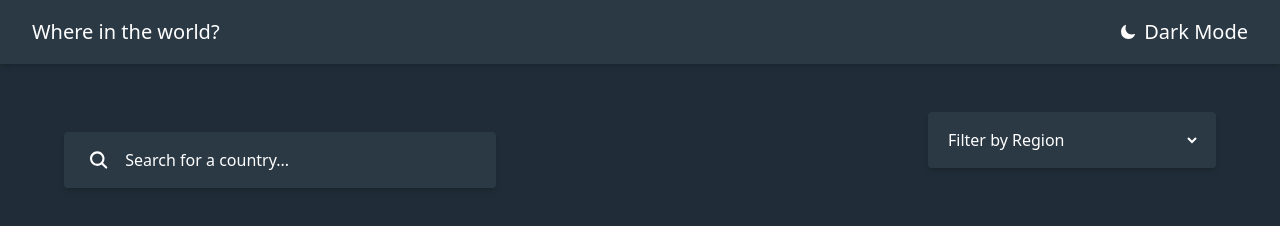
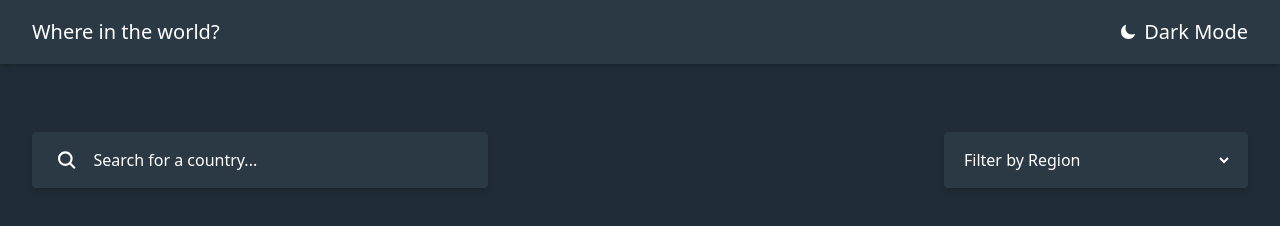
Before and after one commit to belunatic/rest-countries-api, a website built with Vite: page index.html in a window 1280 px wide. Built offline with nearby package versions, Linux system fonts and the light colour scheme; no server answers.

Commit message:
add design to the input and design for docuntry display

```diff
--- a/index.html
+++ b/index.html
@@ -24,7 +24,7 @@
 		</header>
 		<section
 			id="filter"
-			class="max-w-[85rem] mx-auto flex flex-col md:flex-row justify-between items-center h-[8rem] px-8 py-4 md:m-8 mb-8 gap-y-6">
+			class="max-w-[85rem] mx-auto flex flex-col md:flex-row justify-between items-center h-[12rem] md:h-[12rem] px-8 py-8 gap-y-4">
 			<div id="search-div" class="w-full md:w-3/4">
 				<form class="md:w-1/2">
 					<div
@@ -39,7 +39,7 @@
 					</div>
 				</form>
 			</div>
-			<div id="filter-div" class="md:w-1/4 w-3/4 self-start">
+			<div id="filter-div" class="md:w-1/4 w-3/4 self-start md:self-center">
 				<div
 					class="searchDiv dark px-4 py-4 shadow-md flex items-center rounded-sm">
 					<label for="underline_select" class="sr-only">Filter by Region</label>
--- a/src/main.ts
+++ b/src/main.ts
@@ -49,9 +49,9 @@ function displayAllCountries(data: AllCountries[]): string[] {
 background-position: center; "></div>
 					<div class="px-6">
 						<p class="font-bold text-lg py-3">${item.name.official}</p>
-						<p class="text-sm"><span class="font-bold">Population:</span>${item.population}</p>
-						<p class="text-sm"><span class="font-bold">Region:</span>${item.region}</p>
-						<p class="text-sm"><span class="font-bold">Capital:</span>${item.capital[0]}</p>
+						<p class="text-sm"><span class="font-bold">Population:</span> ${item.population}</p>
+						<p class="text-sm"><span class="font-bold">Region:</span> ${item.region}</p>
+						<p class="text-sm"><span class="font-bold">Capital:</span> ${item.capital[0]}</p>
 					</div>
 				</div>`;
 	});
```
